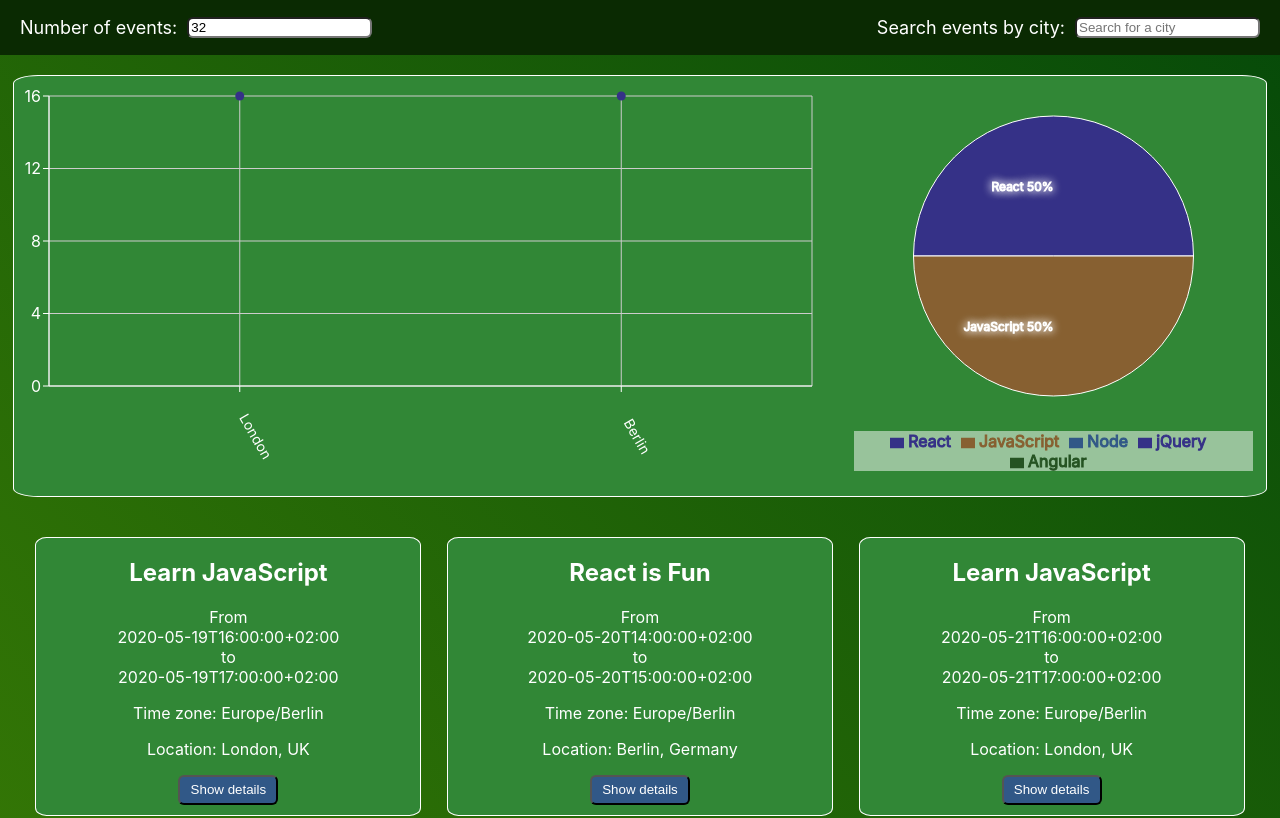
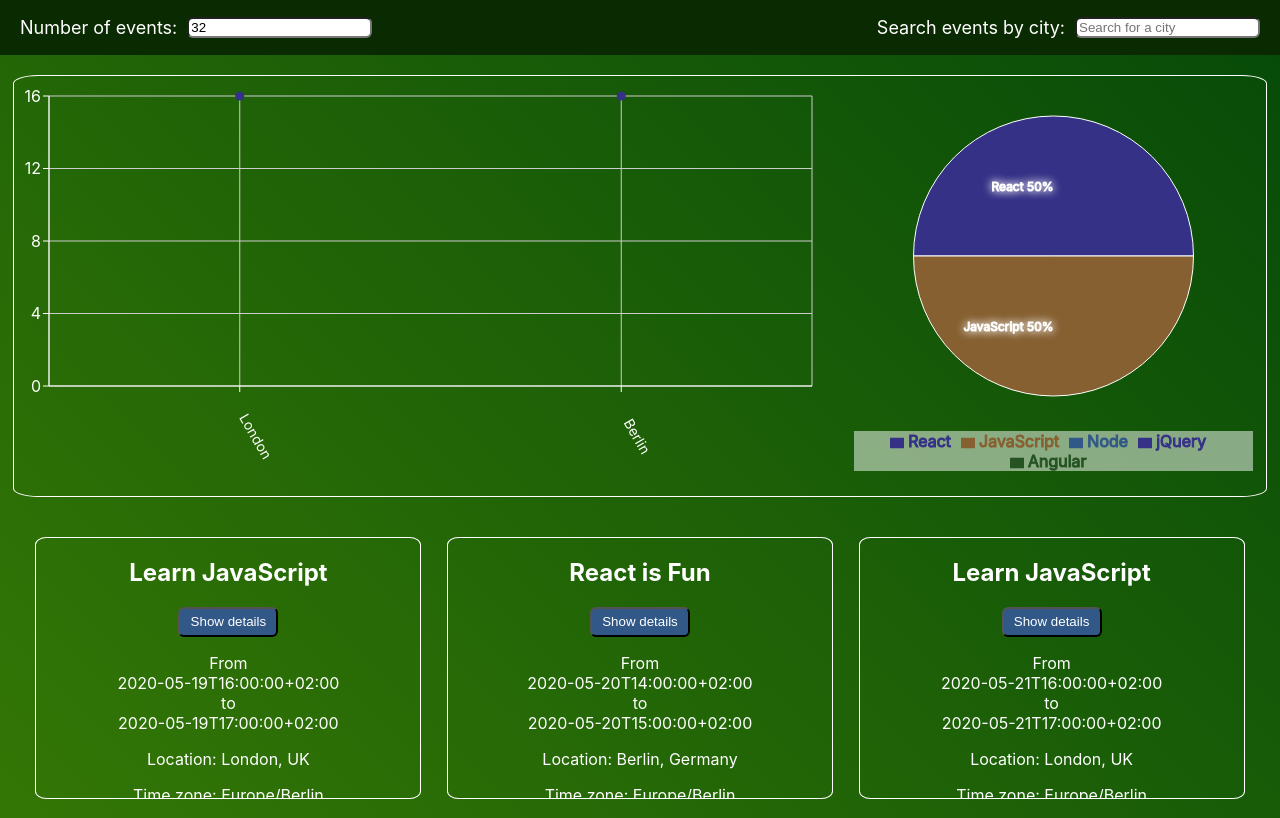
Before and after one commit to Darkpfeffer/meet-app, a React (Create React App) app: page / in a window 1280 px wide. Shown: the top 818 px of the page. Built offline with nearby package versions, Linux system fonts and the light colour scheme; what atatus-spa would draw is missing.

Commit message:
Events have the same height

```diff
--- a/src/App.css
+++ b/src/App.css
@@ -9,6 +9,10 @@ body {
   rgb(6, 74, 9), rgb(69, 135, 4), rgb(6, 74, 9));
   background-size: 100% 200%;
   background-repeat: no-repeat;
+}
+
+a {
+  color: #fff;
 }
 
 button {
@@ -100,7 +104,7 @@ li {
   display: grid;
   margin-top: 75px;
   padding-bottom: 20px;
-  background-color: #318736;
+  background-color: inherit;
   margin-left: 1%;
   margin-right: 1%;
   border: 1px solid rgba(255, 255, 255, 1);
@@ -111,8 +115,10 @@ li {
 /* Events styling */
 .event {
   border: 1px solid rgba(255, 255, 255, 1);
-  background-color: #318736;
+  background-color: inherit;
   border-radius: 3%;
+  height: 250px;
+  overflow: hidden;
 }
 
 .grid-item {
@@ -122,6 +128,7 @@ li {
 
 .show-details {
   width: 98%;
+  height: auto;
 }
 
 @supports (display: grid) {
--- a/src/components/Event/Event.js
+++ b/src/components/Event/Event.js
@@ -18,13 +18,13 @@ export const Event = ({ event }) => {
                 {event && !showDetails ? (
                     <div role="listitem" className="event grid-item">
                         <h2>{event.summary}</h2>
+                        <button onClick={toggleDetails} className="show-details-btn">Show details</button>
                         <p>From<br/>
                             <span>{event.start.dateTime}</span><br />
                             <span> to </span><br />
                             <span>{event.end.dateTime}</span></p>
+                        <p>Location: <span>{event.location}</span></p>
                         <p>Time zone: <span>{event.start.timeZone}</span></p>
-                        <p>Location: <span>{event.location}</span></p>
-                        <button onClick={toggleDetails} className="show-details-btn">Show details</button>
                     </div>
                 ) : null }
 
--- a/src/components/NumberOfEvents/NumberOfEvents.js
+++ b/src/components/NumberOfEvents/NumberOfEvents.js
@@ -2,7 +2,7 @@ export const NumberOfEvents = ({ setCurrentNOE, setErrorAlert }) => {
     const numberChange = (event) => {
         const value = (event.target.value <=50 && event.target.value > 0? (
             event.target.value
-            ) : event.target.value <0 ? (
+            ) : event.target.value <=0 ? (
                 0
             ) : 50)
         setCurrentNOE(value)
```
